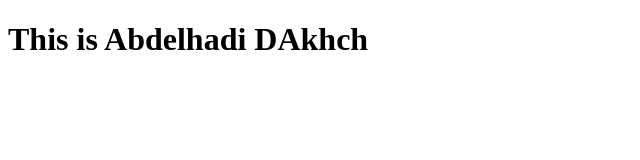
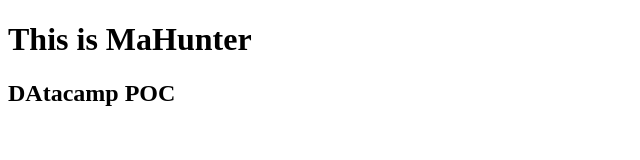
Before and after one commit to justinbarrick/website, a plain HTML site: page index.html in a window 1280 px wide. Shown: the whole page, without its empty margins (0-640 px from the left). Drawn offline with Linux system fonts and the light colour scheme.

Commit message:
Update index.html

```diff
--- a/index.html
+++ b/index.html
@@ -6,6 +6,7 @@
     <title>hamide Test</title>
 </head>
 <body>
-    <h1>This is Abdelhadi DAkhch</h1>
+    <h1>This is MaHunter </h1>
+    <h2>DAtacamp POC </h2>
 </body>
 </html>
```
